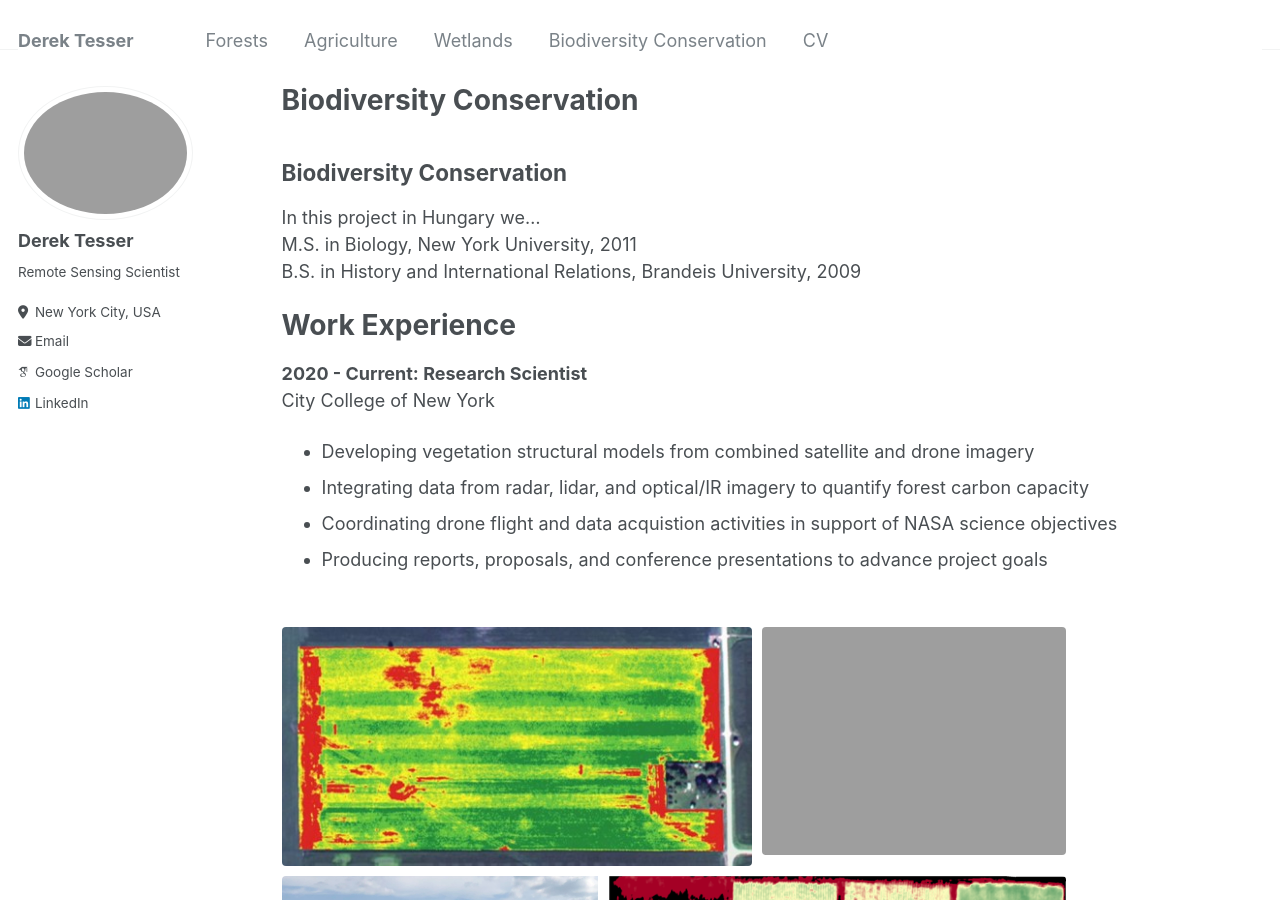
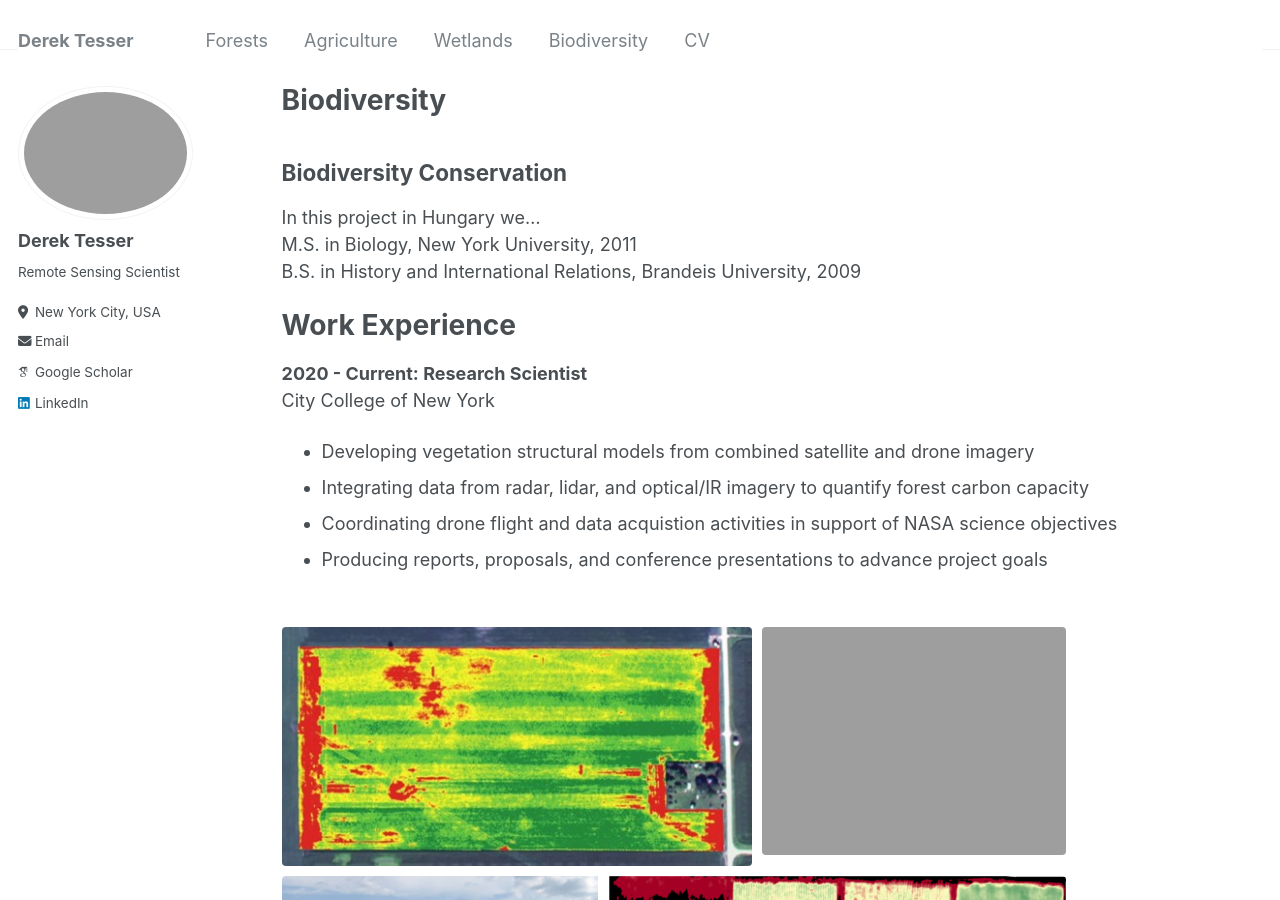
Before and after one commit to dstesser/dstesser.github.io, a Jekyll site: the page built from _pages/biodiversity.md, in a window 1280 px wide and 900 px high. Built offline with Jekyll 4.4.1, drawn with Linux system fonts in a browser that asks for light colours; some web fonts are replaced.

Commit message:
updated banner

```diff
--- a/_data/navigation.yml
+++ b/_data/navigation.yml
@@ -9,8 +9,8 @@ main:
   - title: "Wetlands"
     url: /wetlands/
 
-  - title: "Biodiversity Conservation"
-    url: /biodiversity_conservation/
+  - title: "Biodiversity"
+    url: /biodiversity/
 
   #- title: "Publications"
   #  url: /publications/
--- a/_pages/biodiversity.md
+++ b/_pages/biodiversity.md
@@ -1,7 +1,7 @@
 ---
 layout: archive
-title: "Biodiversity Conservation"
-permalink: /biodiversity_conservation/
+title: "Biodiversity"
+permalink: /biodiversity/
 author_profile: true
 ---
 
```
